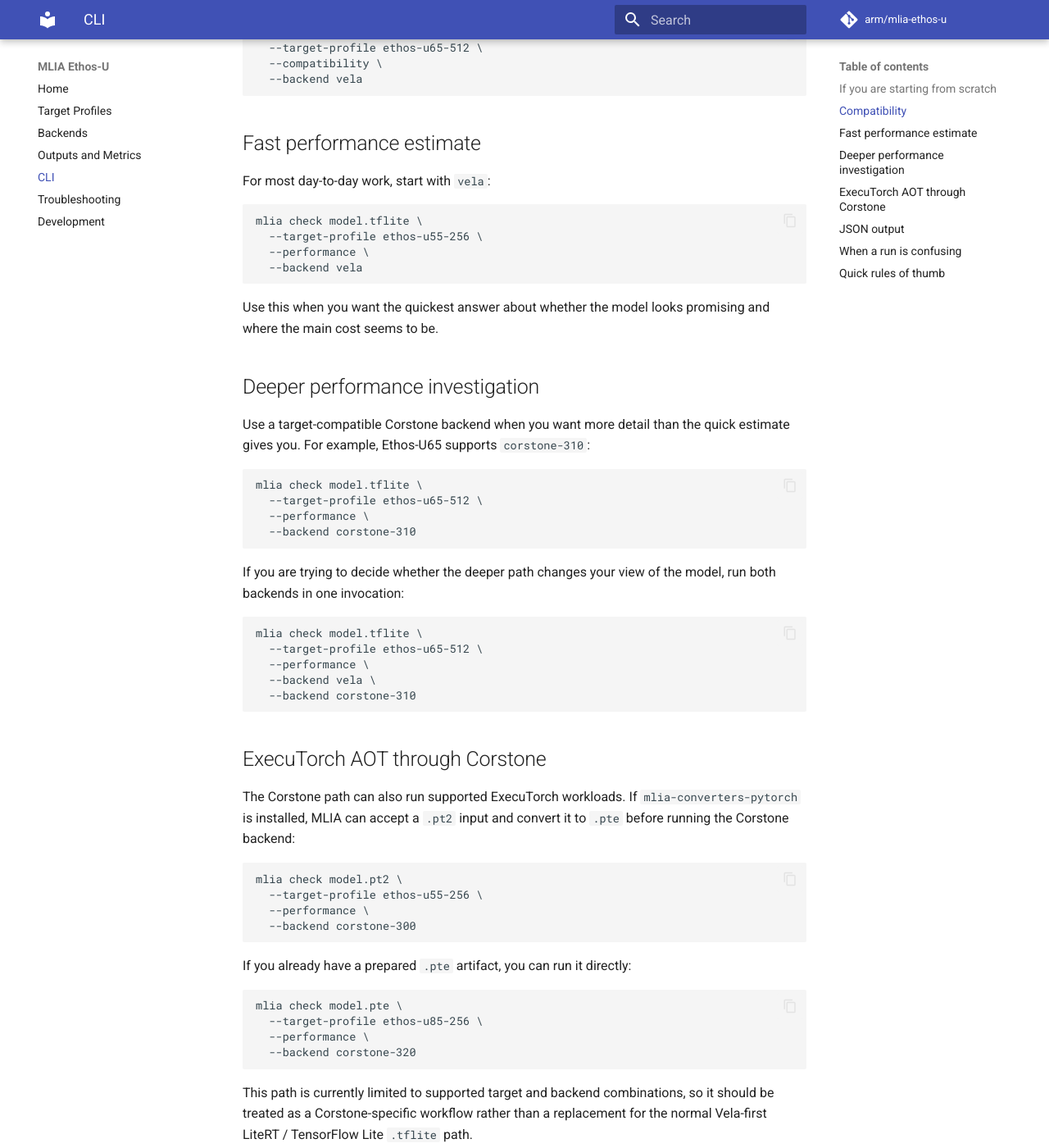
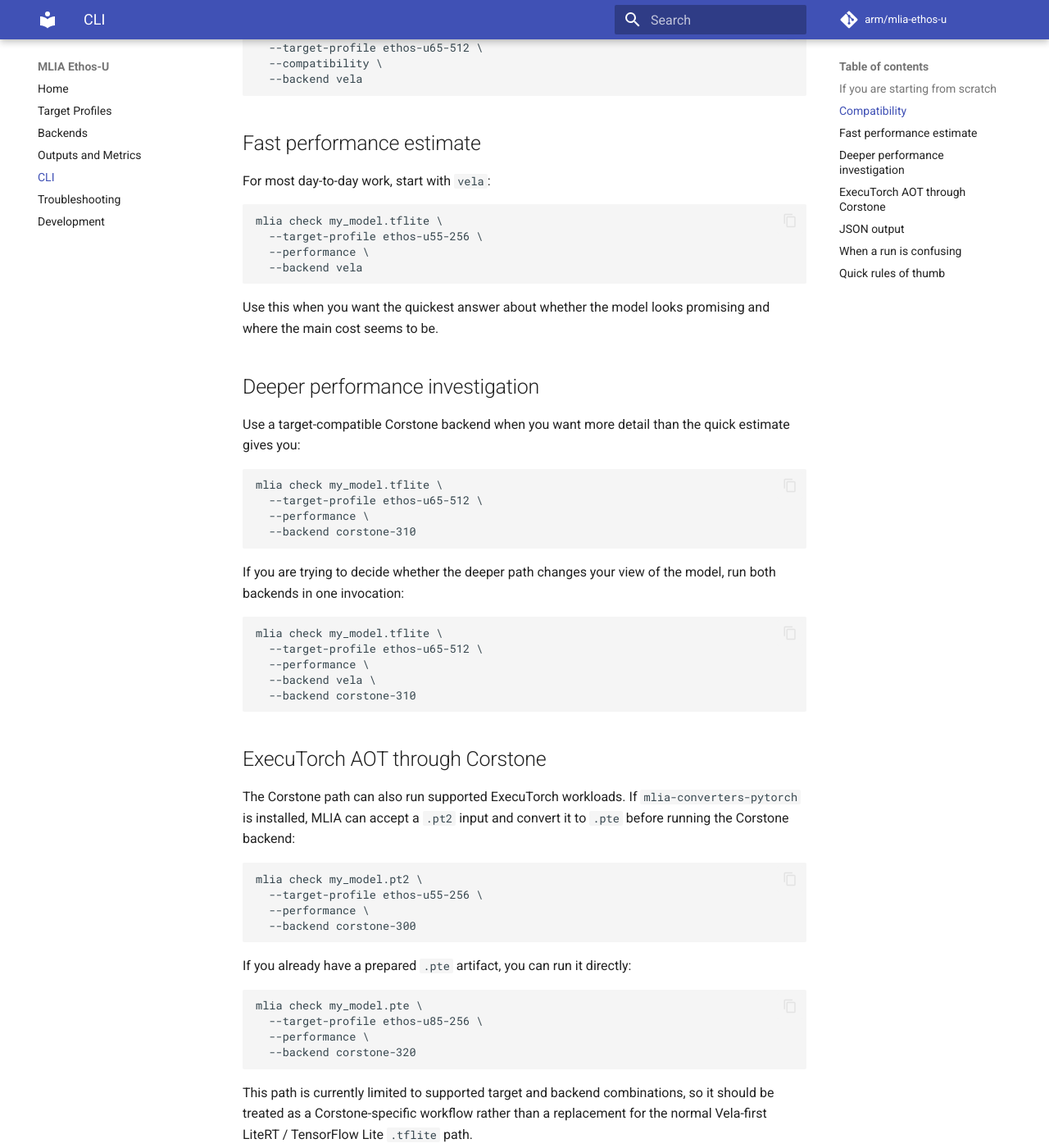
Before and after one commit to arm/mlia-ethos-u, an MkDocs documentation site: the page built from docs/source/cli.md, in a window 1280 px wide and 1400 px high, scrolled down 726 px. Shown: the whole window at 82% size. Built offline with MkDocs 1.6.1 and Material for MkDocs 9.7.7, drawn with Linux system fonts in a browser that asks for light colours; comment, search, counter and statistics services are not loaded; some of the changed text lies outside the part shown.

````diff
--- a/docs/source/cli.md
+++ b/docs/source/cli.md
@@ -14,7 +14,7 @@ A sensible first sequence is:
 1. List what is installed with `mlia target list` and `mlia backend list`.
 2. Run one compatibility command.
 3. Run one performance command with `vela`.
-4. Only then add a target-compatible Corstone backend or `--json`.
+4. Only then add a  target-compatible Corstone backend or `--json`.
 
 ## Compatibility
 
@@ -22,13 +22,13 @@ Use compatibility when the first question is whether the model can map cleanly
 to the selected Ethos-U target profile.
 
 ```bash
-mlia check model.tflite --target-profile ethos-u55-256 --compatibility
+mlia check my_model.tflite --target-profile ethos-u55-256 --compatibility
 ```
 
 If you want to make the backend path explicit during investigation, add Vela:
 
 ```bash
-mlia check model.tflite \
+mlia check my_model.tflite \
   --target-profile ethos-u65-512 \
   --compatibility \
   --backend vela
@@ -39,7 +39,7 @@ mlia check model.tflite \
 For most day-to-day work, start with `vela`:
 
 ```bash
-mlia check model.tflite \
+mlia check my_model.tflite \
   --target-profile ethos-u55-256 \
   --performance \
   --backend vela
@@ -50,11 +50,11 @@ promising and where the main cost seems to be.
 
 ## Deeper performance investigation
 
-Use a target-compatible Corstone backend when you want more detail than the
-quick estimate gives you. For example, Ethos-U65 supports `corstone-310`:
+Use a  target-compatible Corstone backend when you want more detail than the quick
+estimate gives you:
 
 ```bash
-mlia check model.tflite \
+mlia check my_model.tflite \
   --target-profile ethos-u65-512 \
   --performance \
   --backend corstone-310
@@ -64,7 +64,7 @@ If you are trying to decide whether the deeper path changes your view of the
 model, run both backends in one invocation:
 
 ```bash
-mlia check model.tflite \
+mlia check my_model.tflite \
   --target-profile ethos-u65-512 \
   --performance \
   --backend vela \
@@ -78,7 +78,7 @@ The Corstone path can also run supported ExecuTorch workloads. If
 convert it to `.pte` before running the Corstone backend:
 
 ```bash
-mlia check model.pt2 \
+mlia check my_model.pt2 \
   --target-profile ethos-u55-256 \
   --performance \
   --backend corstone-300
@@ -87,7 +87,7 @@ mlia check model.pt2 \
 If you already have a prepared `.pte` artifact, you can run it directly:
 
 ```bash
-mlia check model.pte \
+mlia check my_model.pte \
   --target-profile ethos-u85-256 \
   --performance \
   --backend corstone-320
@@ -103,7 +103,7 @@ Use `--json` when you want to save results, compare runs, or inspect output more
 carefully later.
 
 ```bash
-mlia check model.tflite \
+mlia check my_model.tflite \
   --target-profile ethos-u55-256 \
   --performance \
   --backend vela \
````
Also changed, not shown: other parts of docs/source/cli.md (+5 -4 lines), README.md (+17 -5 lines), docs/README.md (+7 -7 lines), docs/source/backends.md (+12 -13 lines), docs/source/index.md (+4 -0 lines), docs/source/outputs_metrics.md (+28 -13 lines), docs/source/target_profiles.md (+8 -8 lines), docs/source/ethos_u_api_walkthrough.ipynb, 2 other files.
